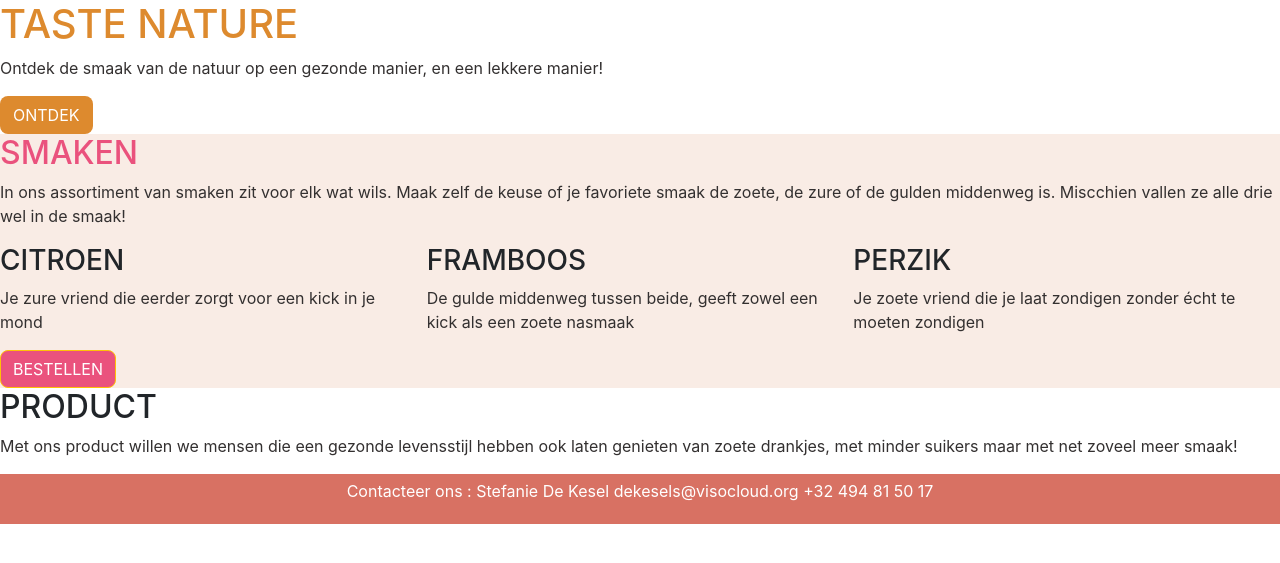
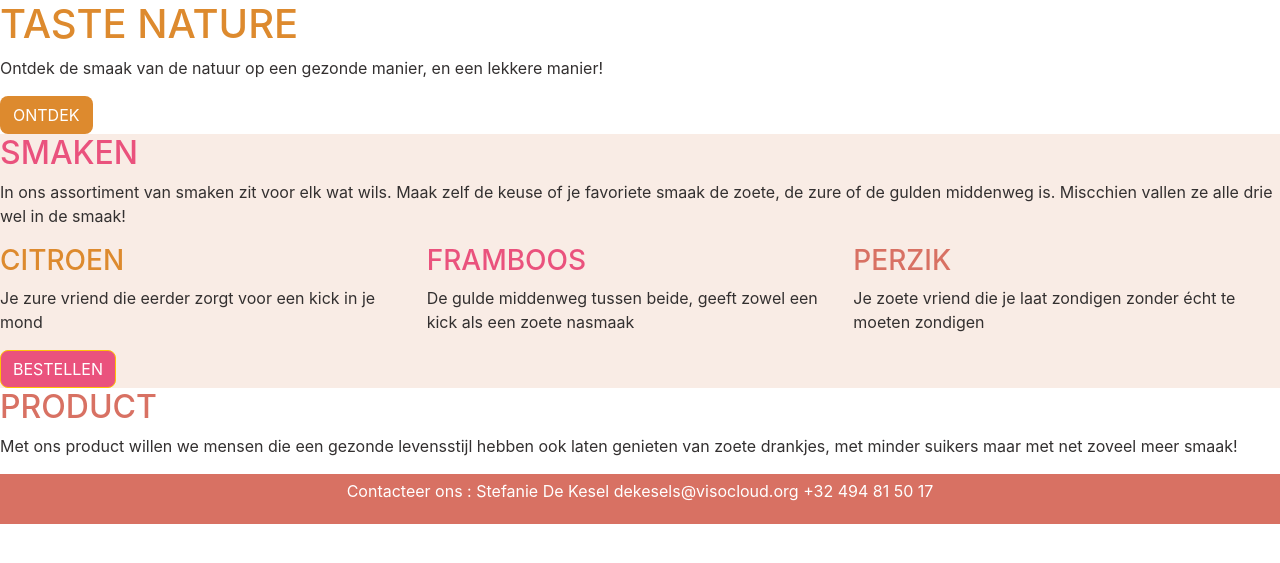
Before and after one commit to dekesels/eindwerk7SWM, a PHP site: page / in a window 1280 px wide. Shown: the part 71-634 px from the top of the page. Run offline with PHP 8.4, Linux system fonts and the light colour scheme.

Commit message:
Change in class names, so colors of certain things could be changed

```diff
--- a/css/src/main.scss
+++ b/css/src/main.scss
@@ -59,3 +59,15 @@ p{
  .nav-link{
      color:white;
  }
+ .raspberry{
+    color:#ea527d;
+ }
+ .lemon{
+    color:#dd8a2e;
+ }
+ .peach{
+    color: #d87163;
+ }
+ .product{
+     color:#d87163;
+ }
--- a/index.html
+++ b/index.html
@@ -40,22 +40,22 @@
       de zure of de gulden middenweg is. Miscchien vallen ze alle drie wel in de smaak!</p>
     <div class="row">
       <div class="col-sm">
-      <h3>CITROEN</h3>
+      <h3 class="lemon">CITROEN</h3>
       <p>Je zure vriend die eerder zorgt voor een kick in je mond</p>
       </div>
       <div class="col-sm">
-      <h3>FRAMBOOS</h3>
+      <h3 class="raspberry">FRAMBOOS</h3>
       <p>De gulde middenweg tussen beide, geeft zowel een kick als een zoete nasmaak</p>
       </div>
       <div class="col-sm">
-      <h3>PERZIK</h3>
+      <h3 class="peach">PERZIK</h3>
       <p>Je zoete vriend die je laat zondigen zonder écht te moeten zondigen</p>
       </div>
     </div>
     <button type="button" class="btn btn-warning">BESTELLEN</button>
   </div>
   <div>
-    <h2>PRODUCT</h2>
+    <h2 class="product">PRODUCT</h2>
     <p>Met ons product willen we mensen die een gezonde levensstijl hebben ook laten genieten van zoete drankjes,
       met minder suikers maar met net zoveel meer smaak!</p>
   </div>
```
Also changed, not shown: css/dist/main.css.
